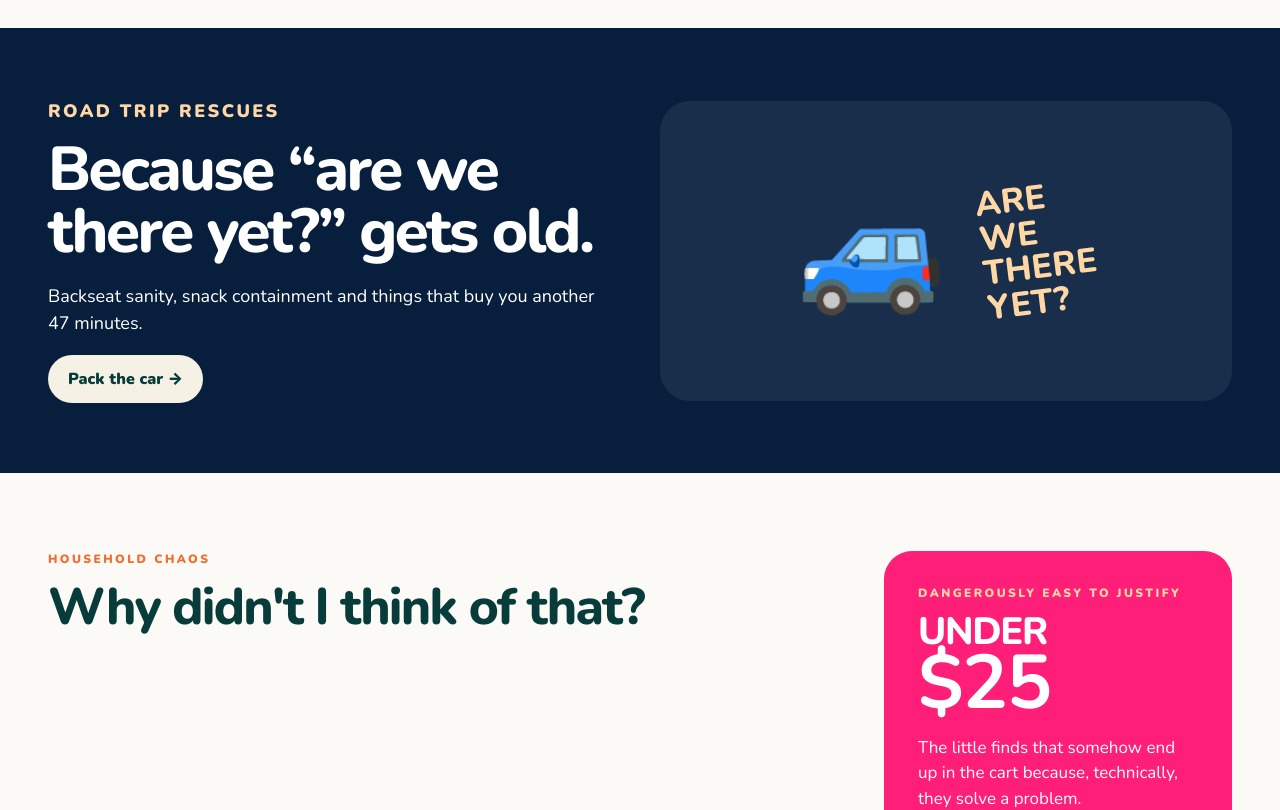
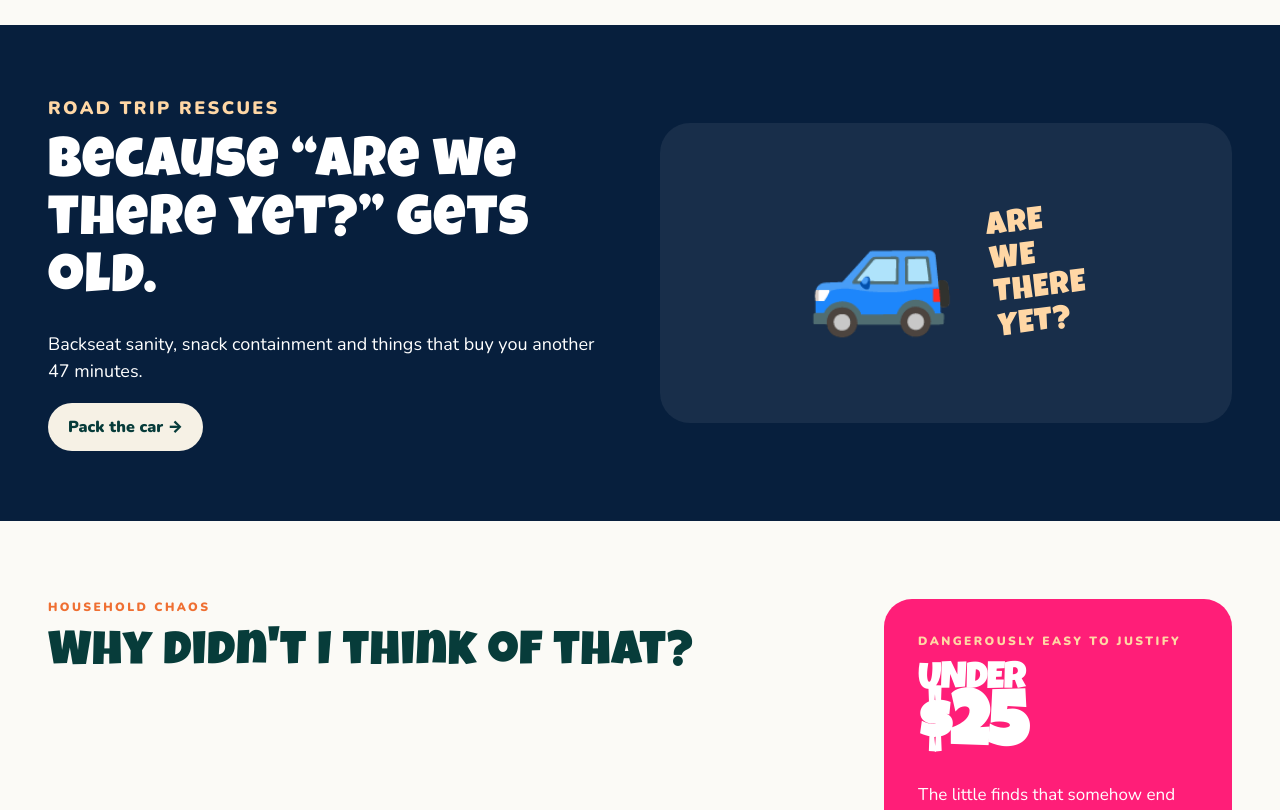
Before and after one commit to juliedion/fcp-storefront, a Next.js app: page / in a window 1280 px wide. Shown: the part 1020-1830 px from the top of the page. Built offline with nearby package versions, Linux system fonts and the light colour scheme.

Commit message:
Add files via upload

```diff
--- a/app/globals.css
+++ b/app/globals.css
@@ -1564,3 +1564,128 @@ h1,h2,h3,h4,h5,h6,.hero__title,.sectionHead h2,.collectionTitle{font-family:var(
     font-size:30px!important;
   }
 }
+
+/* ===== V5.9 — softer display headings + Zendrop copy + headless cart handoff ===== */
+
+/* Return display headings to the original playful Fort Crazypants font,
+   but use its normal weight and more open spacing so it reads lighter. */
+.findBody h3,
+.findBody h3 a,
+.detailCopy h1,
+.detailCopy .sectionTitle,
+.collectionTitle,
+.section .sectionHead h2,
+.featureBand h2,
+.crazyList .sectionHead h2,
+.articleGrid h3,
+.newsletter h2,
+.under25 .priceMark,
+.roadGraphic span,
+.detailWhyBlock h2,
+.fullProductDescription h2,
+.detailGrid h3{
+  font-family:"Luckiest Guy","Lucky Guy",cursive!important;
+  font-weight:400!important;
+  text-shadow:none!important;
+  -webkit-text-stroke:0!important;
+}
+
+/* Product titles: playful but much easier to scan. */
+.findBody h3,
+.findBody h3 a{
+  letter-spacing:.01em!important;
+  line-height:1.13!important;
+}
+
+.detailCopy h1,
+.detailCopy .sectionTitle{
+  font-size:clamp(27px,2.75vw,37px)!important;
+  line-height:1.12!important;
+  letter-spacing:.015em!important;
+  max-width:690px!important;
+}
+
+/* Homepage headings get a little breathing room instead of ultra-heavy compression. */
+.collectionTitle{
+  font-size:clamp(25px,2.6vw,33px)!important;
+  line-height:1.12!important;
+  letter-spacing:.025em!important;
+}
+
+.section .sectionHead h2{
+  font-size:clamp(31px,3.8vw,48px)!important;
+  line-height:1.08!important;
+  letter-spacing:.018em!important;
+}
+
+.featureBand h2{
+  font-size:clamp(36px,4.6vw,56px)!important;
+  line-height:1.04!important;
+  letter-spacing:.02em!important;
+}
+
+.newsletter h2{
+  font-size:clamp(34px,3.8vw,45px)!important;
+  line-height:1.06!important;
+  letter-spacing:.018em!important;
+}
+
+.articleGrid h3{
+  font-size:23px!important;
+  line-height:1.18!important;
+  letter-spacing:.015em!important;
+}
+
+/* "ARE WE THERE YET?" keeps the playful font but without the extra-heavy appearance. */
+.roadGraphic span{
+  font-size:32px!important;
+  line-height:1.05!important;
+  letter-spacing:.035em!important;
+}
+
+/* Small product-page subheads stay intentionally compact. */
+.detailWhyBlock h2{
+  font-size:13px!important;
+  line-height:1.25!important;
+  letter-spacing:.07em!important;
+}
+
+.fullProductDescription h2{
+  font-size:20px!important;
+  line-height:1.2!important;
+  letter-spacing:.02em!important;
+}
+
+.detailGrid h3{
+  font-size:17px!important;
+  line-height:1.2!important;
+  letter-spacing:.02em!important;
+}
+
+/* Zendrop homepage copy must remain visible even when supplier text is sparse. */
+.cardWhyBlock{
+  display:block!important;
+  min-height:82px!important;
+}
+.cardDescription{
+  display:-webkit-box!important;
+  min-height:58px!important;
+  visibility:visible!important;
+  opacity:1!important;
+  font-family:"Nunito",Arial,sans-serif!important;
+  font-weight:500!important;
+  font-size:14px!important;
+  line-height:1.5!important;
+  color:#64716f!important;
+}
+
+@media(max-width:900px){
+  .detailCopy h1,
+  .detailCopy .sectionTitle{
+    font-size:clamp(26px,6.3vw,33px)!important;
+  }
+
+  .roadGraphic span{
+    font-size:28px!important;
+  }
+}
--- a/components/FindCard.tsx
+++ b/components/FindCard.tsx
@@ -5,6 +5,19 @@ import BuyNowButton from "@/components/BuyNowButton";
 export default function FindCard({ item }: { item: Find }) {
   const affiliate = item.purchaseMode === "affiliate" || item.isAffiliate;
   const external = affiliate && item.affiliateUrl && item.affiliateUrl !== "#";
+  const rawCardDescription =
+    item.whyYoullLoveIt ||
+    item.quickTake ||
+    item.fullDescription ||
+    (item.productSource === "zendrop"
+      ? `${item.title} is a fun, practical Fort Crazypants find selected for everyday family life.`
+      : "A fun find worth checking out.");
+
+  const cardDescription = rawCardDescription
+    .replace(/^Product Name:\s*[^\n]+/i, "")
+    .replace(/Why You(?:'|’)?ll Love It\s*:?[\s]*/i, "")
+    .replace(/\s+/g, " ")
+    .trim();
   return (
     <article className="findCard">
       <Link href={`/find/${item.slug}`} className={`findVisual ${item.tone}`}>
@@ -16,7 +29,7 @@ export default function FindCard({ item }: { item: Find }) {
         <h3><Link href={`/find/${item.slug}`}>{item.title}</Link></h3>
         <div className="cardWhyBlock">
           <span className="cardWhyHeading">Why You&apos;ll Love It</span>
-          <p className="cardDescription">{item.whyYoullLoveIt || item.quickTake || item.fullDescription || "A fun find worth checking out."}</p>
+          <p className="cardDescription">{cardDescription}</p>
         </div>
         <div className="cardBottom hybridCardBottom">
           <strong>{item.price || ""}</strong>
```
Also changed, not shown: middleware.ts (added, +34 -0 lines), 2 other files (tests, documents, lock files or other folders).
